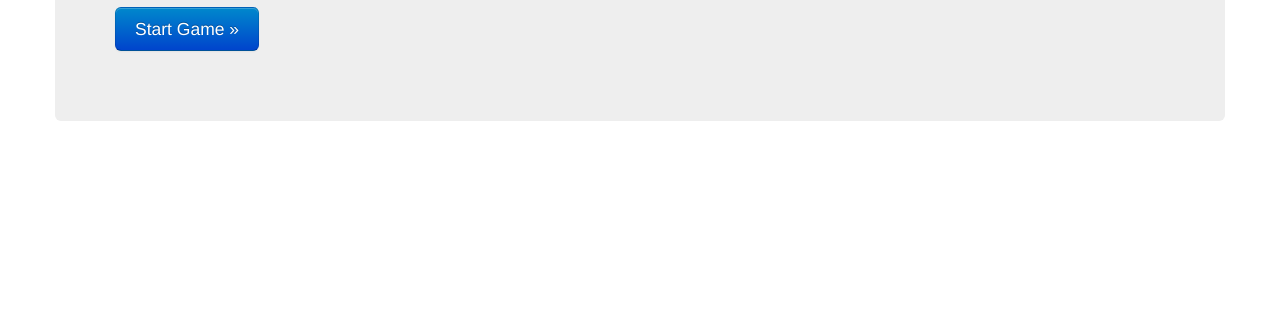
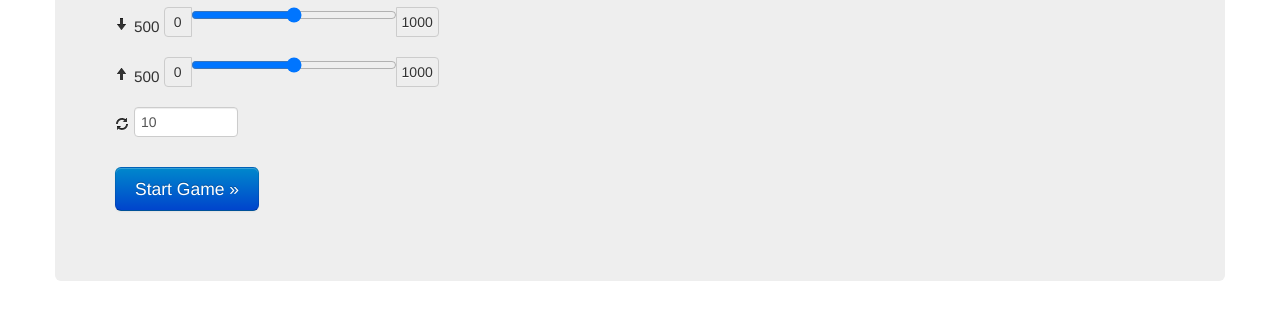
Before and after one commit to teo-sk/angular-clayio-phonegap, a plain HTML site: page index.html in a window 1280 px wide. Shown: the part 223-542 px from the top of the page. Drawn offline with nearby package versions, Linux system fonts and the light colour scheme.

Commit message:
added basic game-setup form

```diff
--- a/index.html
+++ b/index.html
@@ -6,7 +6,7 @@
     <head>
         <meta charset="utf-8">
         <meta http-equiv="X-UA-Compatible" content="IE=edge,chrome=1">
-        <title></title>
+        <title>Guess a Number!</title>
         <meta name="description" content="">
         <meta name="viewport" content="width=device-width">
 
@@ -44,6 +44,26 @@
             <div class="hero-unit">
                 <h1>Guess a number!</h1>
                 <p>Pick a range of numbers you want to guess from, and number of your attempts. This will affect your final score.</p>
+                <form>
+                    <div class="control-group">
+                        <label for="min" class="icon-arrow-down"></label>
+                        <small>500</small>
+                        <div class="input-prepend input-append">
+                            <span class="add-on">0</span><input id="min" type="range" max="1000" /><span class="add-on">1000</span>
+                        </div>
+                    </div>
+                    <div class="control-group">
+                        <label for="max" class="icon-arrow-up"></label>
+                        <small>500</small>
+                        <div class="input-prepend input-append">
+                            <span class="add-on">0</span><input id="max" type="range" max="1000" /><span class="add-on">1000</span>
+                        </div>
+                    </div>
+                    <div class="control-group">
+                        <label for="attempts" class="icon-refresh"></label>
+                        <input type="text" value="10" class="input-small" />
+                    </div>
+                </form>
                 <p><a class="btn btn-primary btn-large">Start Game &raquo;</a></p>
             </div>
 
```
